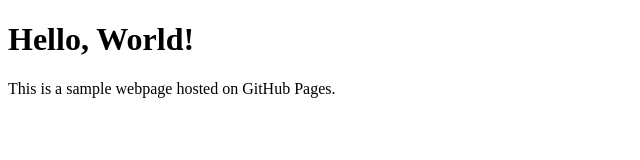
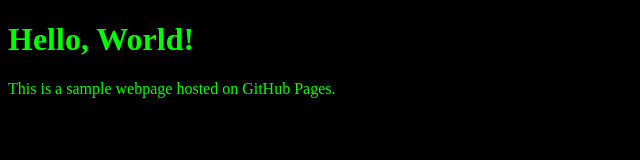
Before and after one commit to mateuszgalimski/test-webpage, a plain HTML site: page index.html in a window 1280 px wide. Shown: the whole page, without its empty margins (0-640 px from the left). Drawn offline with Linux system fonts and the light colour scheme.

Commit message:
create green on black style

```diff
--- a/index.html
+++ b/index.html
@@ -5,6 +5,12 @@
     <meta charset="UTF-8">
     <meta name="viewport" content="width=device-width, initial-scale=1.0">
     <title>My Webpage</title>
+    <style>
+        body {
+            background-color: black;
+            color: #00FF00;
+        }
+    </style>
 </head>
 
 <body>
```
